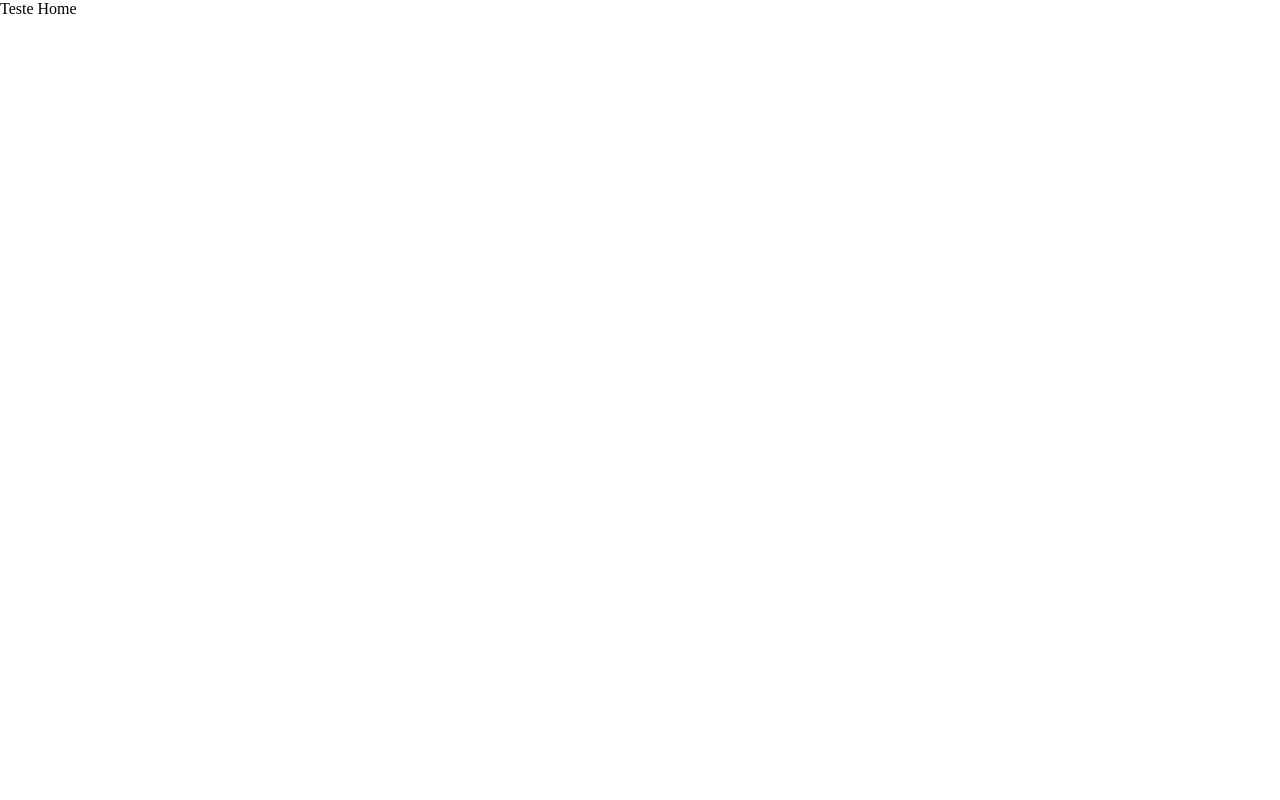
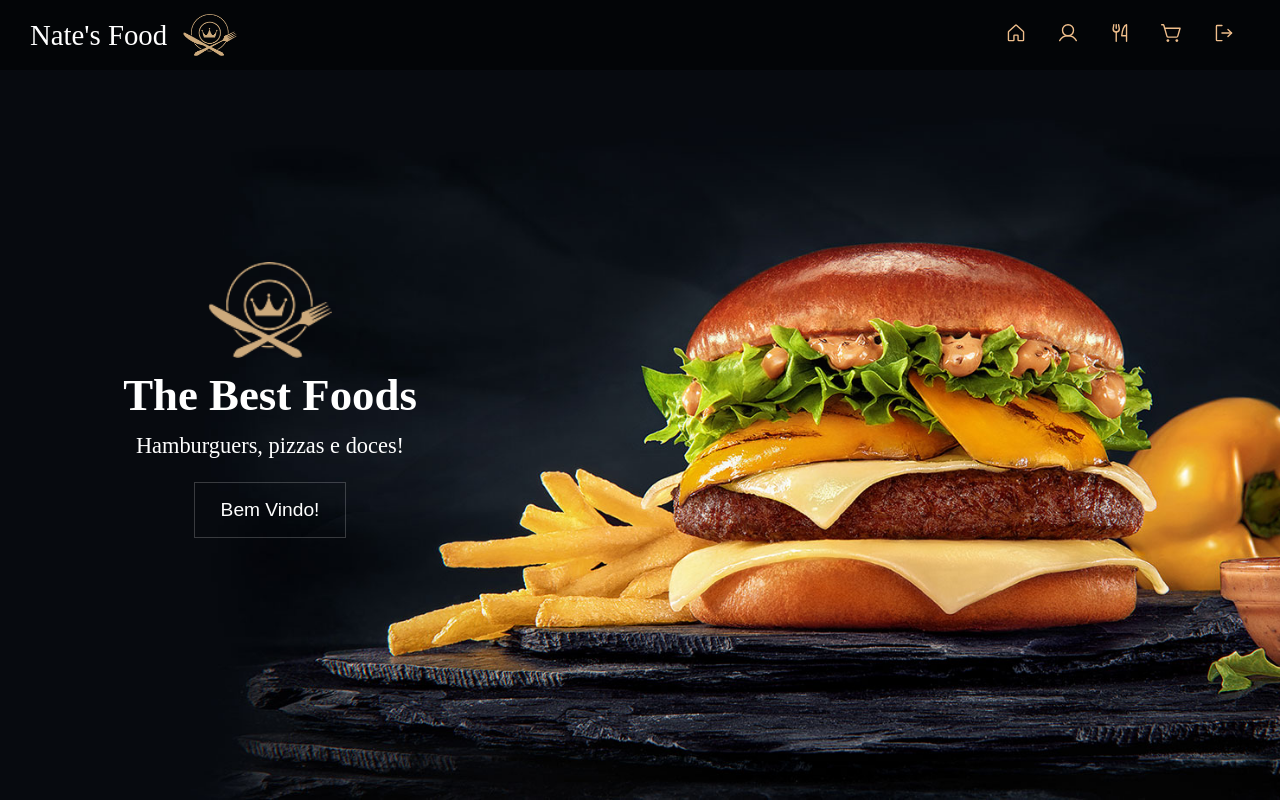
Before and after one commit to nathanfdias/NatesFood, a React (Vite) app: page / in a window 1280 px wide. Built offline with nearby package versions, Linux system fonts and the light colour scheme.

Commit message:
Page Home

```diff
--- a/index.html
+++ b/index.html
@@ -4,7 +4,7 @@
     <meta charset="UTF-8" />
     <link rel="icon" type="image/svg+xml" href="/vite.svg" />
     <meta name="viewport" content="width=device-width, initial-scale=1.0" />
-    <title>Vite + React + TS</title>
+    <title>Nate's Food</title>
   </head>
   <body>
     <div id="root"></div>
--- a/src/components/Navbar/Navbar.tsx
+++ b/src/components/Navbar/Navbar.tsx
@@ -1,9 +1,90 @@
 import React, { useState } from "react";
+import {
+  NavBarContainer,
+  NavBarLogo,
+  Icon,
+  Item,
+  Link,
+  NavBarList,
+  NavBarListAct,
+  LogoImg
+} from "./style";
+import {
+  List,
+  X,
+  User,
+  ShoppingCartSimple,
+  SignOut,
+  House,
+  ForkKnife
+} from "phosphor-react";
+import logo from '../../assets/logo.png';
 
-const Navbar = () => {
-    const [menuClick, setMenuClick] = useState(false);
+export function Navbar() {
+  const [menuClick, setMenuClick] = useState(false);
 
-    return(
+  const toggleMenuClick = () => {
+    setMenuClick(!menuClick);
+  };
 
-    )
+  const ListLinks = () => {
+    return (
+      <>
+        <Item>
+          <Link href={"#"}>
+            <House size={22} alt={'Home Page'}/>
+          </Link>
+        </Item>
+        <Item>
+          <Link href={"#"}>
+            <User size={22} alt={'Perfil'}/>
+          </Link>
+        </Item>
+        <Item>
+          <Link href={"#"}>
+            <ForkKnife size={22} alt={'Catalog'}/>
+          </Link>
+        </Item>
+        <Item>
+          <Link href={"#"}>
+            <ShoppingCartSimple size={22} alt={'Shopping Cart'}/>
+          </Link>
+        </Item>
+        <Item>
+          <Link href={"#"}>
+            <SignOut size={22} alt={'LogOut'}/>
+          </Link>
+        </Item>
+      </>
+    );
+  };
+
+  return (
+    <NavBarContainer>
+      <NavBarLogo>Nate's Food <LogoImg src={logo}/> </NavBarLogo>
+
+      {menuClick ? (
+        <Icon>
+          <X onClick={toggleMenuClick} size={30} />
+        </Icon>
+      ) : (
+        <Icon>
+          <List onClick={toggleMenuClick} size={30} />
+        </Icon>
+      )}
+      {menuClick ? (
+        <NavBarListAct>
+          {(() => {
+            return <ListLinks />;
+          })()}
+        </NavBarListAct>
+      ) : (
+        <NavBarList>
+          {(() => {
+            return <ListLinks />;
+          })()}
+        </NavBarList>
+      )}
+    </NavBarContainer>
+  );
 }
--- /dev/null
+++ b/src/components/Navbar/style.ts
@@ -0,0 +1,109 @@
+import styled from "styled-components";
+
+export const NavBarContainer = styled.main`
+  position: sticky;
+  height: 70px;
+  background-color: #0008;
+  display: flex;
+  justify-content: space-between;
+  align-items: center;
+  padding: 0px 30px 0px 30px;
+  margin-bottom: -70px;
+  z-index: 5;
+`;
+
+export const NavBarLogo = styled.span`
+  color: #fff;
+  font-size: 1.8rem;
+  text-align: center;
+  display: flex;
+  justify-content: center;
+  align-items: center;
+  gap: 1rem;
+`;
+
+export const LogoImg = styled.img`
+  height: 2.6rem;
+`
+
+export const Icon = styled.div`
+  cursor: pointer;
+  color: #ffff;
+  display: none;
+  @media (max-width: 800px) {
+    display: block;
+  }
+`;
+
+export const Item = styled.li`
+  white-space: nowrap;
+`;
+
+export const NavBarList = styled.ul`
+  display: flex;
+  list-style: none;
+  @media (max-width: 800px) {
+    display: flex;
+    flex-direction: column;
+    justify-content: space-evenly;
+    align-items: center;
+    top: 70px;
+    left: -100%;
+    width: 100%;
+    height: 300px;
+    position: absolute;
+    transition: all 0.5s ease;
+  }
+`;
+
+export const NavBarListAct = styled.ul`
+  @media (max-width: 800px) {
+    display: flex;
+    flex-direction: column;
+    justify-content: space-evenly;
+    align-items: center;
+    top: 70px;
+    left: -100%;
+    width: 100%;
+    height: 300px;
+    position: absolute;
+    transition: all 0.5s ease;
+    left: 0;
+    list-style: none;
+    text-decoration: none;
+    background-color: #222;
+  }
+`;
+
+export const Link = styled.a`
+  font-size: 1.2rem;
+  text-decoration: none;
+  color: #F0BF8C;
+  text-align: center;
+  padding: 10px;
+  margin: 0px 5px;
+  border-style: solid;
+  border-width: 0px 0px 1px 0px;
+  border-color: transparent;
+  transition: 250ms;
+
+  &:hover {
+    border-color: #F0BF8C;
+    transition: 250ms;
+  }
+
+  @media (max-width: 800px) {
+    display: flex;
+    height: 100%;
+    width: 100%;
+    justify-content: center;
+    align-items: center;
+    margin: 0px;
+    border-width: 0px;
+    opacity: 0.75;
+    &:hover {
+      border-width: 0px;
+      opacity: 0.9;
+    }
+  }
+`;
--- a/src/pages/Home/index.tsx
+++ b/src/pages/Home/index.tsx
@@ -1,7 +1,25 @@
+import { Navbar } from '../../components/Navbar/Navbar';
+import { HomeContainer, HomeBackground, HomeDescript, LogoContainer, DescriptText, Logo, ButtonAccess} from './style';
+import logo from '../../assets/logo.png'
+
 export function Home() {
     return(
-        <>
-            <p>Teste Home</p>
-        </>
+        <HomeContainer>
+            <Navbar />
+            <HomeBackground>
+                <HomeDescript>
+                    <LogoContainer>
+                        <Logo src={logo} />
+                    </LogoContainer>
+                    <DescriptText>
+                        <h1>The Best Foods</h1>
+                        <p>Hamburguers, pizzas e doces!</p>
+                    </DescriptText>
+                    <ButtonAccess>
+                        Bem Vindo!
+                    </ButtonAccess>
+                </HomeDescript>
+            </HomeBackground>
+        </HomeContainer>
     )
 }
--- /dev/null
+++ b/src/pages/Home/style.ts
@@ -0,0 +1,61 @@
+import styled from "styled-components";
+import backgroundBurguer from '../../assets/backgroundBurguer.jpg';
+import logo from '../../assets/logo.png';
+
+export const HomeContainer = styled.main`
+    width: 100%;
+    height: 100vh;
+`
+
+export const HomeBackground = styled.div`
+    height: 100%;
+    background-image: url(${backgroundBurguer});
+    background-size: cover;
+    background-position: center;
+    background-repeat: no-repeat;
+    display: flex;
+    align-items: center;
+`
+
+export const HomeDescript = styled.div`
+    width: 540px;
+    height: 400px;
+    color: #fff;
+    display: flex;
+    flex-direction:column;
+    align-items: center;
+    justify-content: center;
+    gap: 0.4rem;
+`
+
+export const LogoContainer = styled.div`
+`
+
+export const Logo = styled.img`
+    height: 6rem;
+`
+
+
+export const DescriptText = styled.div`
+    font-size: 1.4rem;
+    text-align: center;
+    display: flex;
+    flex-direction: column;
+    justify-content: center;
+    gap: 0.8rem;
+`;
+
+export const ButtonAccess = styled.button`
+    margin-top: 1rem;
+    padding-inline: 1.6rem;
+    padding-block: 1rem;
+    font-size: 1.2rem;
+    border: 1px solid #fff3;
+    background-color: transparent;
+    color: #fff;
+    cursor: pointer;
+
+    &:hover{
+        background-color: #fff1;
+    }
+`;
```
Also changed, not shown: src/assets/backgroundBurguer.jpg (added), src/assets/logo.png (added), src/components/Navbar/Navbar.css (deleted).
